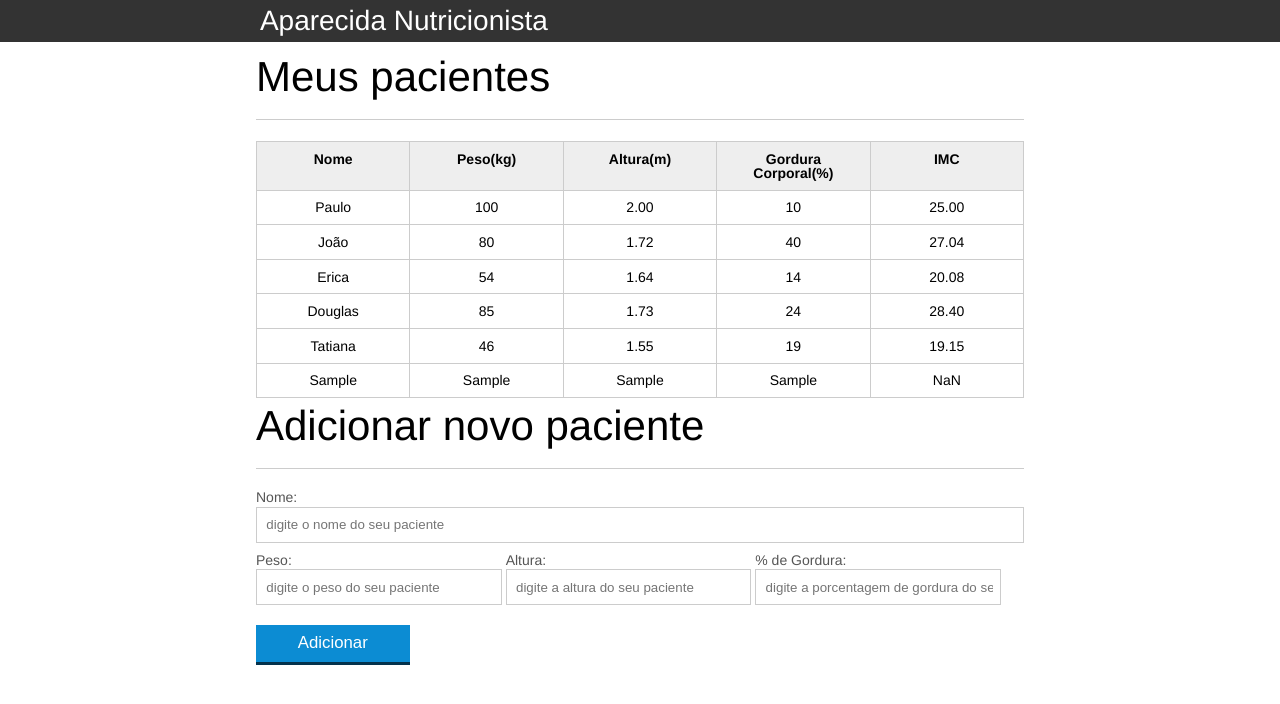
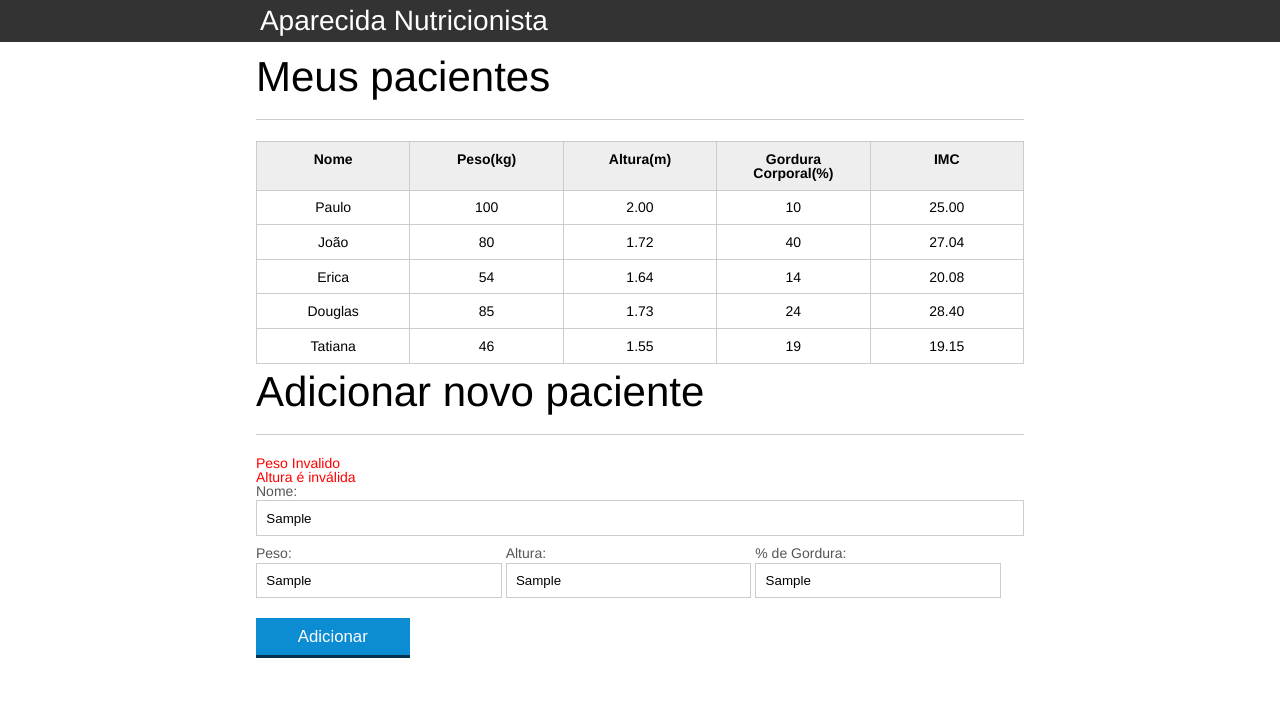
Before and after one commit to lorenacsilva/JavaScript-Alura, a plain HTML site: page index.html in a window 1280 px wide. Both pictures are taken after typing "Sample", "Sample", "Sample", "Sample" into the empty fields and a click on the button "Adicionar". Drawn offline with Linux system fonts and the light colour scheme.

Commit message:
Validação de formulários

```diff
--- a/css/index.css
+++ b/css/index.css
@@ -140,3 +140,7 @@ button[disabled=disabled], button:disabled {
 .paciente-invalido{
 	background-color: lightcoral;
 }
+
+#mensagens-erro{
+	color: red;
+}
--- a/index.html
+++ b/index.html
@@ -6,8 +6,6 @@
 		<link rel="icon" href="img/favicon.ico" type="image/x-icon">
 		<link rel="stylesheet" type="text/css" href="css/reset.css">
 		<link rel="stylesheet" type="text/css" href="css/index.css">
-
-
 
 	</head>
 	<body>
@@ -76,6 +74,9 @@
 
 		<section class="container">
 			<h2 id="titulo-form">Adicionar novo paciente</h2>
+			<ul id="mensagens-erro">
+
+			</ul>
 			<form id="form-adiciona">
 				<div class="">
 					<label for="nome">Nome:</label>
--- a/js/calcula-imc.js
+++ b/js/calcula-imc.js
@@ -16,17 +16,17 @@ var altura = tdAltura.textContent;
 
 var tdImc = paciente.querySelector(".info-imc")
 
-var pesoValido = true;
-var alturaValida = true;
+var pesoValido = ValidaPeso(peso); //true ou false
+var alturaValida = validaAltura(altura);
 
-if(peso <= 0 || peso >= 1000){
+if(!pesoValido){
     console.log("Peso inválido!");
     pesoValido = false;
     tdImc.textContent = "Peso Inválido";
     paciente.classList.add("paciente-invalido");
 }
 
-if(altura <= 0 || altura >= 2.10){
+if(!alturaValida){
     alert("Altura inválida");
     alturaValida = false;
     tdImc.textContent = "Altura Inválida";
@@ -39,6 +39,24 @@ if (alturaValida && pesoValido){
 }
 }
 
+function ValidaPeso(peso){
+    if(peso >= 0 && peso <1000){
+        return true;
+    }
+    else{
+        return false;
+    }
+}
+
+function validaAltura(altura){
+    if(altura >= 0 && altura <=3.0){
+        return true;
+    }
+    else{
+        return false;
+    }
+}
+
 function calculaIMC(peso,altura){
     var imc = 0;
 
--- a/js/form.js
+++ b/js/form.js
@@ -8,12 +8,36 @@ botaoAdicionar.addEventListener("click", function(event){
 
     var pacienteTr = MontaTr(paciente);
 
+    var erros = validaPaciente(paciente);
+
+    console.log(erros);
+
+    if(erros.length > 0){
+
+        exibeMensagensErro(erros);
+        return;
+    }
+
     var tabela = document.querySelector("#tabela-pacientes");
 
     tabela.appendChild(pacienteTr);
 
     form.reset(); //limpa os campos do forms
+    var mensagensErro =  document.querySelector("#mensagens-erro");
+    mensagensErro.innerHTML = "";
 });
+
+function exibeMensagensErro(erros){
+    var ul = document.querySelector("#mensagens-erro");
+
+    ul.innerHTML = "";
+
+    erros.forEach(function(erro){
+        var li = document.createElement("li");
+        li.textContent = erro;
+        ul.appendChild(li);
+    });
+}
 
 function ObtemPacienteoForm(form){
 
@@ -48,3 +72,34 @@ function montaTd(dado, classe){
 
     return td;
 }
+
+function validaPaciente(paciente){
+
+    var erros = [];
+
+    if( paciente.nome.length == 0){
+        erros.push("O nome não pode ser em branco");
+    }
+
+    if(!ValidaPeso(paciente.peso)){
+        erros.push("Peso Invalido");
+    }
+
+    if(!validaAltura(paciente.altura)){
+        erros.push("Altura é inválida");
+    }
+
+    if( paciente.gordura.length == 0){
+        erros.push("A gordura não pode ser em branco");
+    }
+
+    if( paciente.peso.length == 0){
+        erros.push("O peso não pode ser em branco")
+    }
+
+    if( paciente.altura.length == 0){
+        erros.push("A Altura não pode ser em branco")
+    }
+
+    return erros;
+}
```
